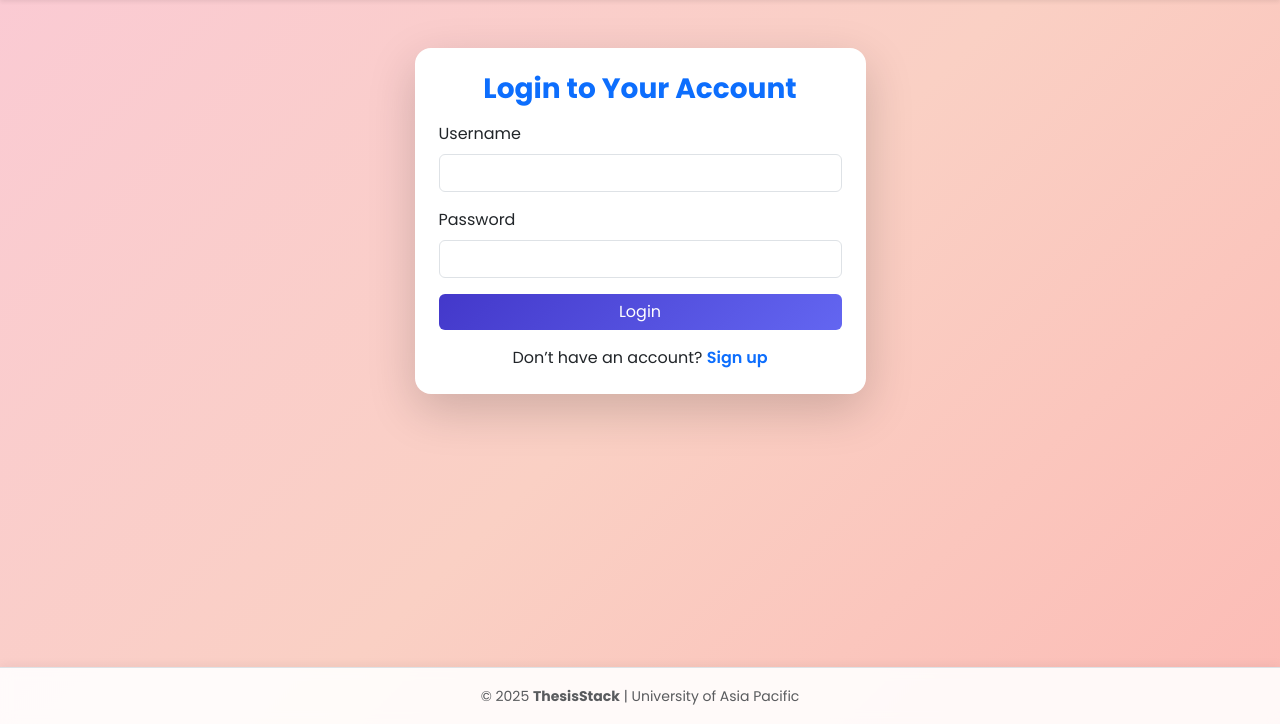
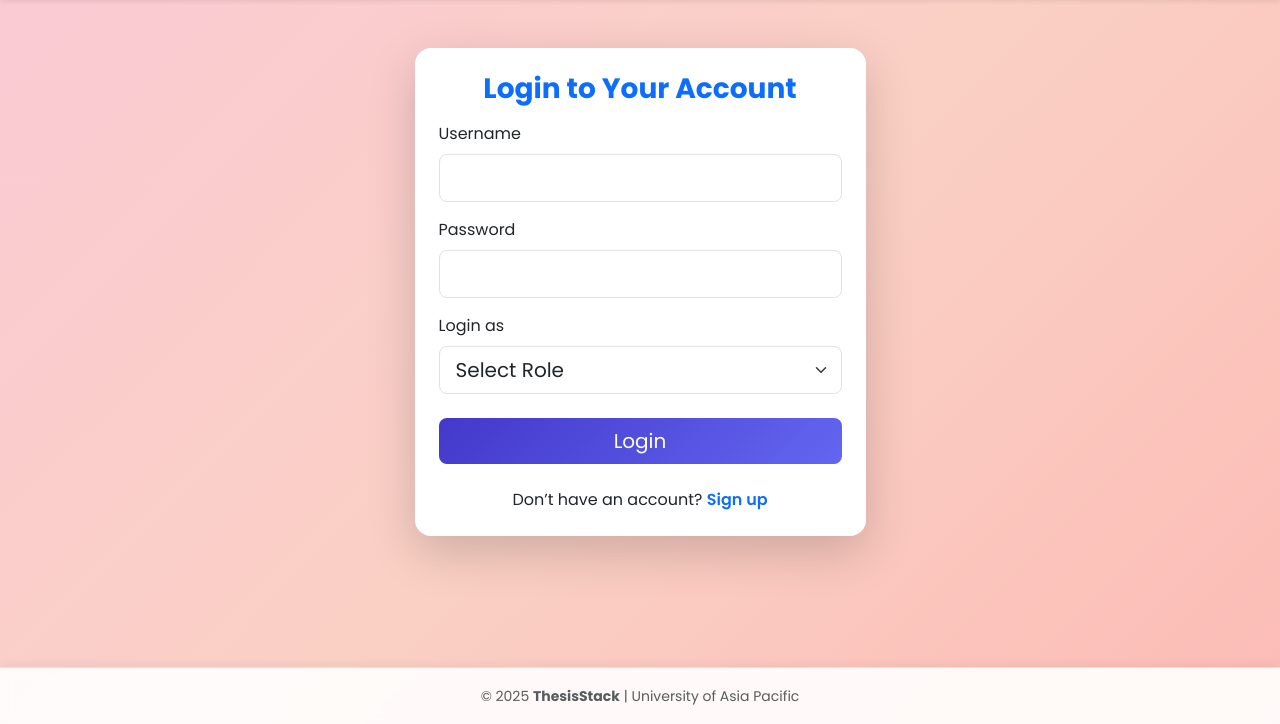
Before and after one commit to FairuzAnam007/Thesis_Stack, a Django app: page /login/ in a window 1280 px wide. Shown: the part 76-800 px from the top of the page. Run offline with Django 5.2, Linux system fonts and the light colour scheme; parts of the project's set-up code (start-up, migrations or seed data) failed here and were passed over.

Commit message:
login  Template

```diff
--- a/Thesis Stack/thesisstack/main/templates/login.html
+++ b/Thesis Stack/thesisstack/main/templates/login.html
@@ -4,40 +4,60 @@
 {% block title %}Login | ThesisStack{% endblock %}
 
 {% block content %}
-<div class="row justify-content-center">
+<section class="position-relative">
+  <div class="floating-shape shape1"></div>
+  <div class="floating-shape shape2"></div>
+  <div class="floating-shape shape3"></div>
+
+  <div class="row justify-content-center" data-aos="zoom-in">
     <div class="col-md-5">
-    <div class="card border-0 shadow-lg rounded-4">
+      <div class="card border-0 shadow-lg rounded-4 glass-card">
         <div class="card-body p-4 text-center">
+          <h3 class="fw-bold text-primary mb-3 animate-title">Login to Your Account</h3>
 
-        <h3 class="fw-bold text-primary mb-3">Login to Your Account</h3>
-
-
-        {% if error %}
-          <div class="alert alert-danger text-start">{{ error }}</div>
+          {% if messages %}
+            {% for message in messages %}
+              <div class="alert alert-{{ message.tags }}">{{ message }}</div>
+            {% endfor %}
           {% endif %}
 
           <form method="POST" class="text-start">
             {% csrf_token %}
             <div class="mb-3">
               <label class="form-label">Username</label>
-            <input type="text" name="username" class="form-control" required>
+              <input type="text" name="username" class="form-control form-control-lg" required>
             </div>
             <div class="mb-3">
               <label class="form-label">Password</label>
-            <input type="password" name="password" class="form-control" required>
+              <input type="password" name="password" class="form-control form-control-lg" required>
             </div>
-          <div class="d-grid">
-            <button type="submit" class="btn uap-btn">Login</button>
+
+            <div class="mb-3">
+              <label class="form-label">Login as</label>
+              <select name="role" class="form-select form-select-lg" required>
+                <option value="">Select Role</option>
+                <option value="student">Student</option>
+                <option value="supervisor">Faculty / Supervisor</option>
+                <option value="admin">Admin</option>
+              </select>
+            </div>
+
+            <div class="d-grid mt-4">
+              <button type="submit" class="btn uap-btn btn-lg glow-btn">Login</button>
             </div>
           </form>
 
-        <p class="mt-3 mb-0">
+          <p class="mt-4 mb-0">
             Don’t have an account?
             <a href="{% url 'signup' %}" class="text-decoration-none text-primary fw-semibold">Sign up</a>
           </p>
-
         </div>
       </div>
     </div>
   </div>
+</section>
+
+<style>
+  /* keep your previous login styles here */
+</style>
 {% endblock %}
```
Lines whose indentation alone changed are shown as unchanged.
